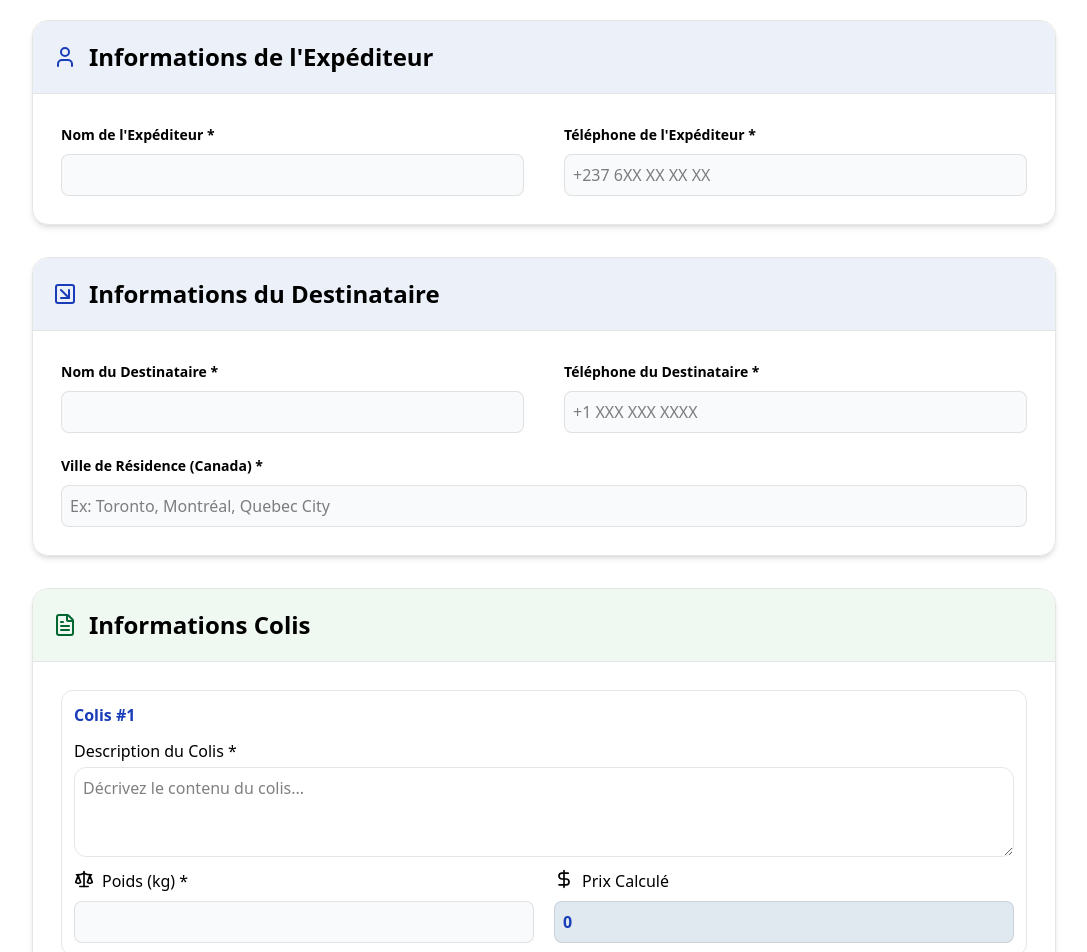
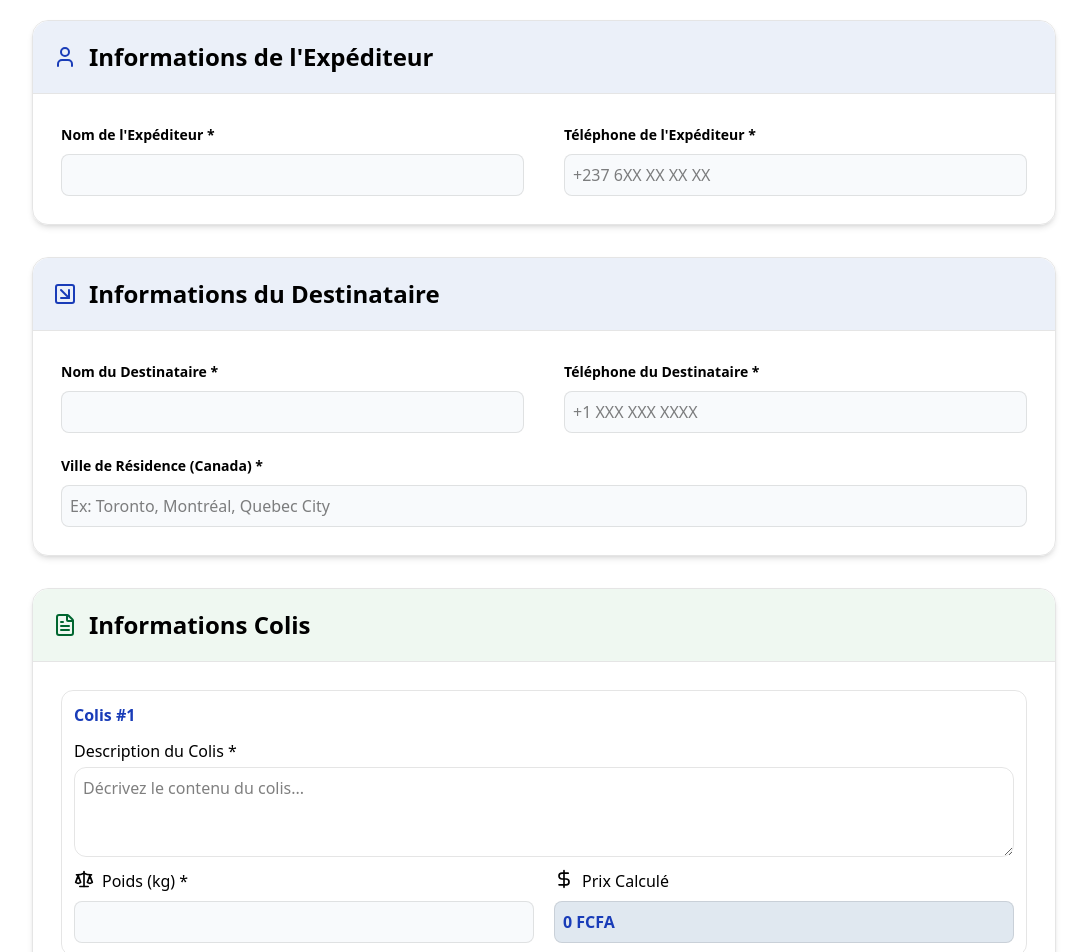
Before and after one commit to carenkonzong/Amaze-Nkz-import, a React (Vite) app: page / in a window 1280 px wide. Shown: the top 952 px of the page, without its empty margins (96-1183 px from the left). Built offline with nearby package versions, Linux system fonts and the light colour scheme.

Commit message:
refactor NewDeclarationPage to use calculateTotalItem for weight-based pricing and improve input handling

```diff
--- a/src/App.tsx
+++ b/src/App.tsx
@@ -1,6 +1,3 @@
-import { useState } from "react";
-import reactLogo from "./assets/react.svg";
-import viteLogo from "/vite.svg";
 import "./App.css";
 
 function App() {
--- a/src/pages/NewDeclarationPage.tsx
+++ b/src/pages/NewDeclarationPage.tsx
@@ -3,23 +3,13 @@ import { User, SquareArrowDownRight, FileText } from "lucide-react";
 import { Scale, DollarSign } from "lucide-react";
 
 import { useState } from "react";
+import calculateTotalItem from "../services/index";
 
 function NewDeclarationPage() {
-  const [itemTotal, setItemTotal] = useState(0);
-  const [itemWeight, setItemWeight] = useState(" ");
+  const [itemWeight, setItemWeight] = useState("");
   const numberWeight = Number(itemWeight);
-
-  let total = 0;
-
-  if (numberWeight > 0 && numberWeight < 5) {
-    total = numberWeight * 1000;
-    console.log(total);
-    console.log(typeof total);
-
-    /* setItemTotal(total); */
-  }
-
-  console.log(itemWeight);
+  let total = calculateTotalItem(numberWeight);
+  let itemTotal = total;
 
   return (
     <form action="" className="flex flex-col gap-3">
@@ -149,27 +139,27 @@ function NewDeclarationPage() {
           </div>
           <div className="grid grid-cols-2 gap-5">
             <div>
-              <label htmlFor="" className="flex gap-2">
+              <label htmlFor="itemWeight" className="flex gap-2">
                 <Scale size={20} /> Poids (kg) *
               </label>
               <input
                 type="number"
                 min={0}
                 className="border rounded-lg w-full border-black/10  p-2 mt-2 bg-[#f8fafc]"
-                id="weight"
+                id="itemWeight"
                 value={itemWeight}
                 onChange={(e) => setItemWeight(e.target.value)}
               />
             </div>
             <div>
-              <label htmlFor="" className="flex gap-2">
+              <label className="flex gap-2">
                 <DollarSign size={20} /> Prix Calculé
               </label>
               <input
-                type="number"
+                type="text"
                 className="border rounded-lg w-full border-black/10  p-2 mt-2 bg-[#e0e8f0] text-blue-800 font-bold"
                 disabled
-                value={itemTotal}
+                value={`${itemTotal} FCFA`}
               />
             </div>
           </div>
--- /dev/null
+++ b/src/services/index.ts
@@ -0,0 +1,11 @@
+function calculateTotalItem(weight: number) {
+  if (weight <= 0) return 0;
+  if (weight <= 2.5) return weight * 10000;
+  if (weight <= 5) return weight * 8500;
+  if (weight <= 15) return weight * 7500;
+  if (weight <= 23) return weight * 7000;
+  if (weight <= 70) return weight * 6000;
+  if (weight <= 120) return weight * 5800;
+}
+
+export default calculateTotalItem;
```
